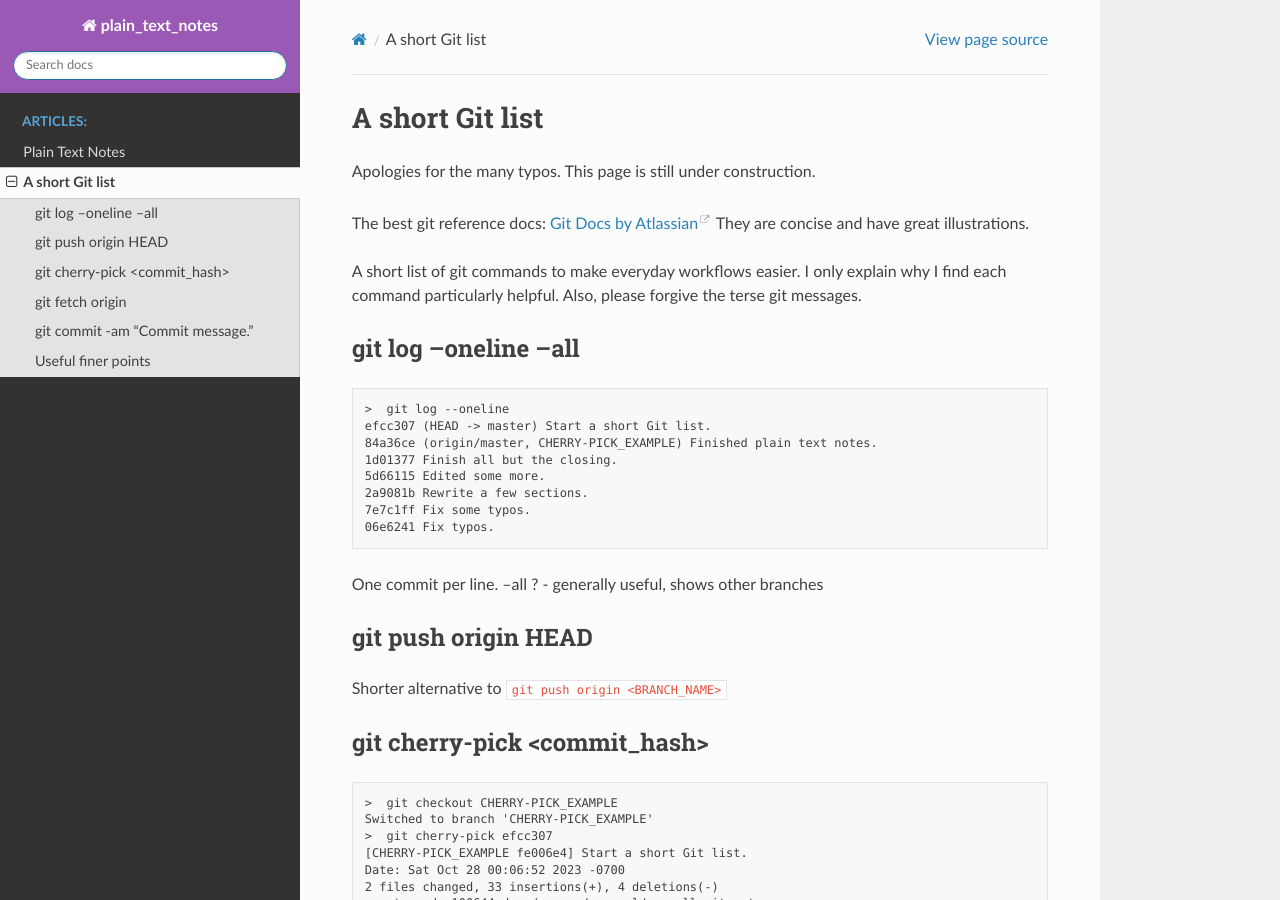
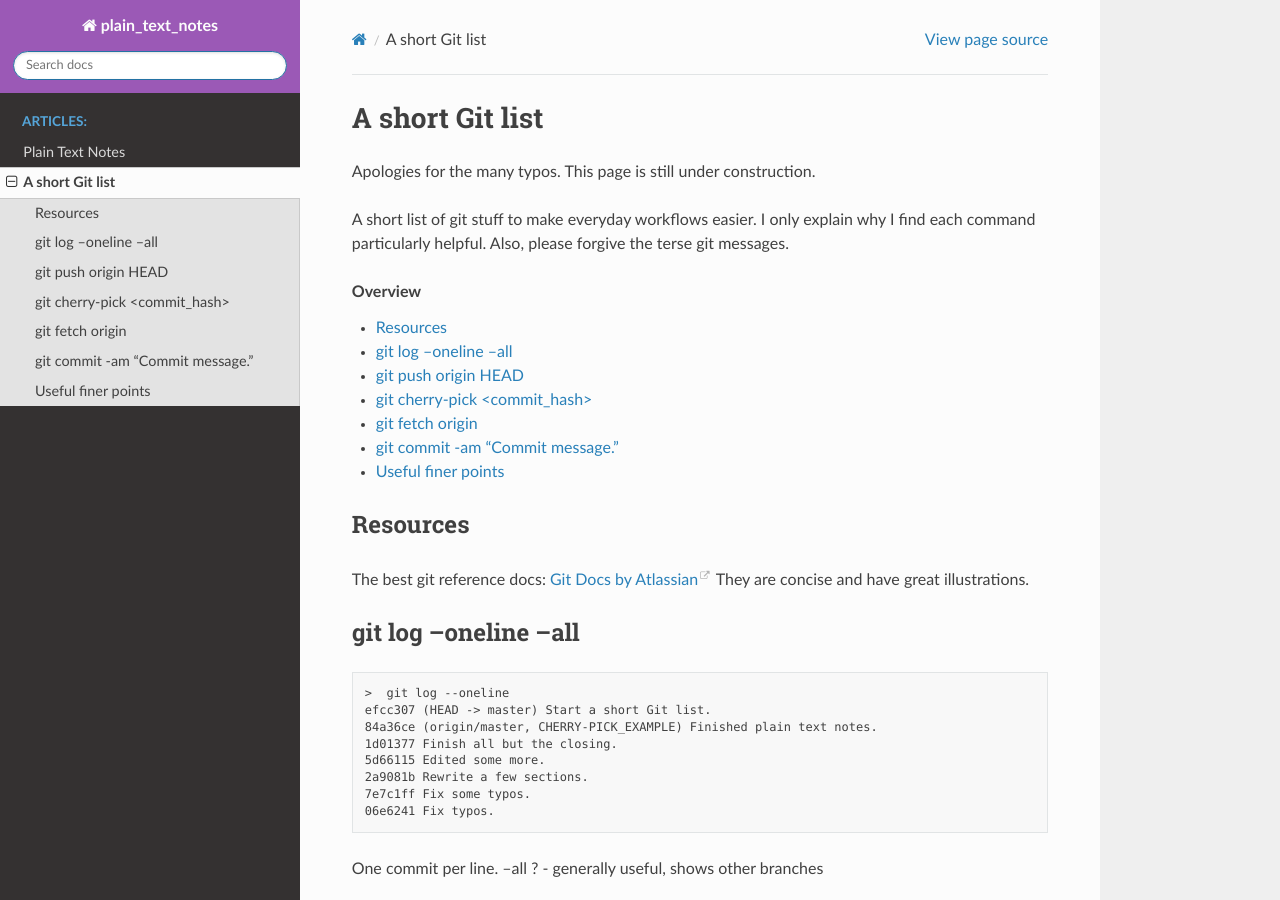
Before and after one commit to Rowlando13/plain-text-notes, a Sphinx documentation site: the page built from docs/source/general/a_small_git.rst, in a window 1280 px wide and 900 px high. Built offline with Sphinx 7.4.7 and the Read the Docs theme 2.0.0, drawn with Linux system fonts in a browser that asks for light colours.

Commit message:
Clean up the formatting.

```diff
--- a/docs/source/general/a_small_git.rst
+++ b/docs/source/general/a_small_git.rst
@@ -5,10 +5,15 @@ A short Git list
 
 Apologies for the many typos. This page is still under construction.
 
-The best git reference docs: `Git Docs by Atlassian <https://www.atlassian.com/git/tutorials/setting-up-a-repository/git-init>`_
-They are concise and have great illustrations.
+A short list of git stuff to make everyday workflows easier. I only explain why I find each command particularly helpful. Also, please forgive the terse git messages.
 
-A short list of git commands to make everyday workflows easier. I only explain why I find each command particularly helpful. Also, please forgive the terse git messages.
+.. contents:: Overview
+   :depth: 2
+   :local:
+
+Resources
+-----------------------
+The best git reference docs: `Git Docs by Atlassian <https://www.atlassian.com/git/tutorials/setting-up-a-repository/git-init>`_ They are concise and have great illustrations.
 
 git log --oneline --all
 -------------------------
```
